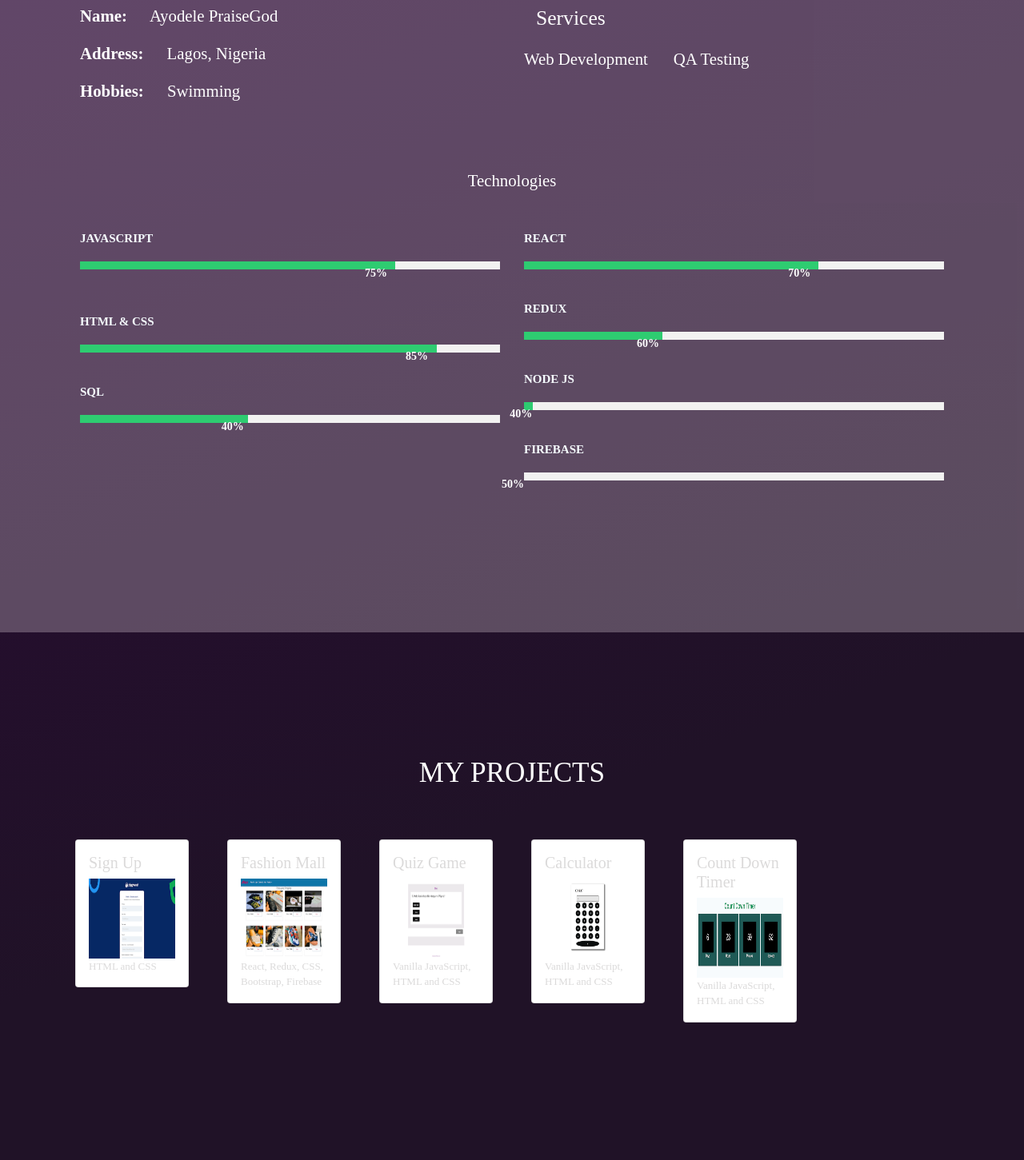
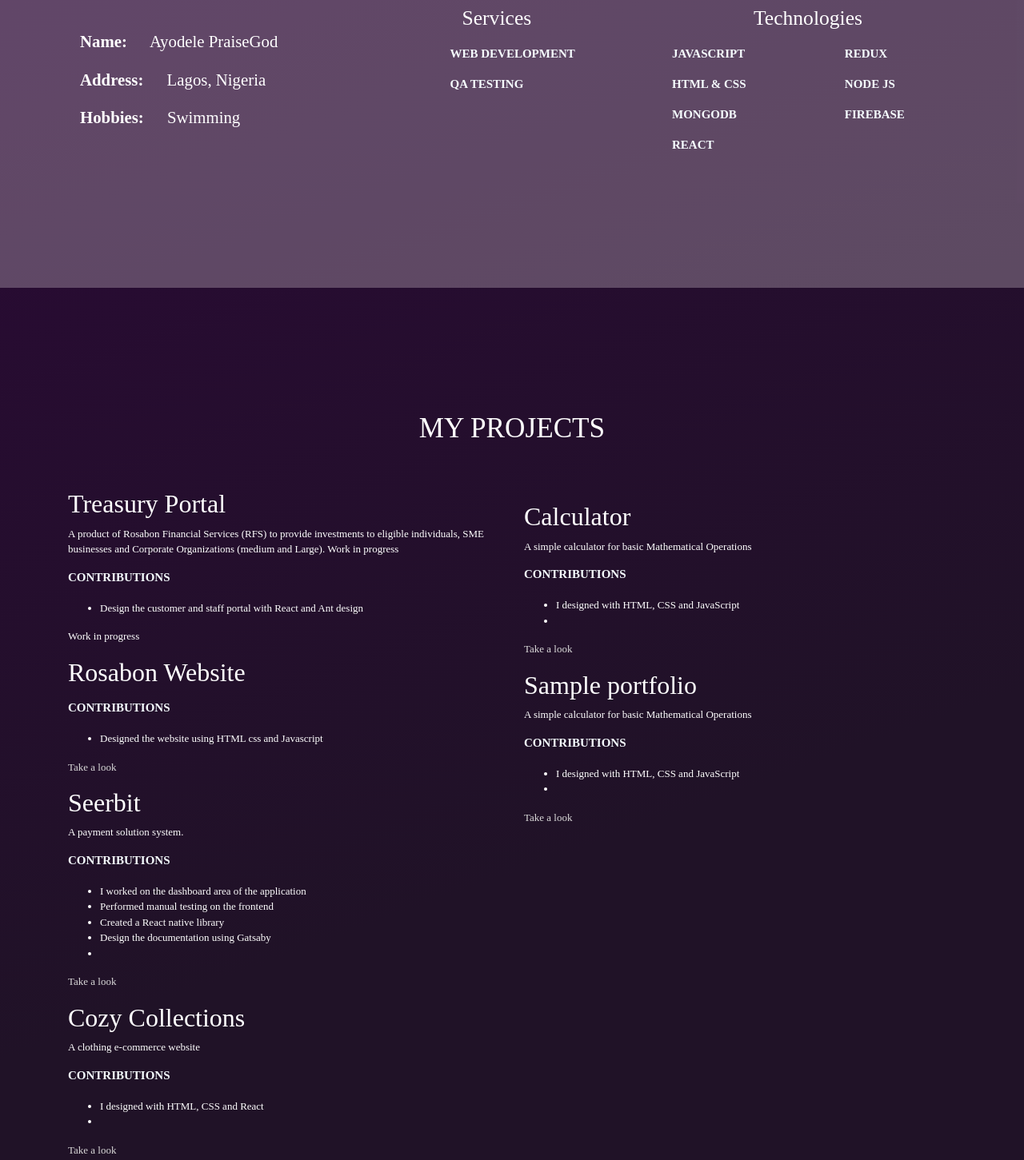
Before and after one commit to praizerema/praizerema.aboutme.github.io, a plain HTML site: page index.html in a window 1280 px wide. Shown: the part 1017-2468 px from the top of the page at 80% size. Drawn offline with nearby package versions, Linux system fonts and the light colour scheme; animation ran at ten frames a second; a web font is replaced by a local one.

Commit message:
revamping

```diff
--- a/index.html
+++ b/index.html
@@ -247,7 +247,7 @@
                 <section name="" id="about">
                     <div class="container"><div class="font-35 text-center mb-5">ABOUT</div>
                 <div class="row mx-0">
-                    <div class="col-lg-6 col-md-6 col-sm-12 font-20 " style="align-self: center;">
+                    <div class="col-lg-5 col-md-6 col-sm-12 font-20 " style="align-self: center;">
                         <div class=" " style="align-self: center; align-items: center; ">
                          <div class="mb-3"><span class="font-weight-bold mr-4">Name:</span> <span>Ayodele PraiseGod</span>  </div>
                         <div class="mb-3"> <span class="font-weight-bold mr-4">Address:</span> <span>Lagos, Nigeria</span> </div>
@@ -255,75 +255,63 @@
                         </div>
 
                     </div>
-                    <div class="col-lg-6 col-md-6 col-sm-12">
-                        <div class="row  font-20 mx-auto  "  style="align-self: center;">
+                    <div class="col-lg-3 col-md-6 col-sm-12">
+                        <!-- <div class="row  font-20 mx-auto  "  style="align-self: center;"> -->
                         <div class="font-25 mb-3 col-12">Services</div>
 
-                            <div> <div class="pr-3">
+                            <div> <div class="">
                                 <div>
                                     <!-- <img src="/img/codeblue.png" alt="" class="" width="100" height="80"> -->
-                                </div><div>Web Development</div> </div>
+                                </div><h3>Web Development</h3> </div>
 
                             </div>
-                            <div> <div class="pl-3">
+                            <div> <div class="">
                                 <div>
                                     <!-- <img src="/img/bugfinder.jpeg" alt="" width="100" height="80"> -->
-                                </div><div>QA Testing</div> </div>
+                                </div><h3>QA Testing</h3> </div>
 
                             </div>
-                        </div>
+                        <!-- </div> -->
                     </div>
-                <div class="col-12 font-20 text-center my-5 pt-3">Technologies</div>
-                    <div class="col-lg-6 col-md-6 col-sm-12">
-<div>
+                    <div class="col-lg-4 col-md-6 col-sm-12">
+                <div class="col-12 font-25 text-center mb-3">Technologies</div>
 
-    <div class="pb-3"><h3>JavaScript</h3>
-    <div class="bar">
-      <div class="bar-inner bar-90" data-percent="75%"></div>
-    </div></div>
-    <div><h3>HTML & CSS</h3>
-    <div class="bar">
-      <div class="bar-inner bar-80" data-percent="85%"></div>
-    </div>
-    </div>
-    <div><h3>SQL</h3>
-    <div class="bar">
-      <div class="bar-inner bar-90" data-percent="40%"></div>
-    </div></div>
+                        <div class="row">
+                            <div class="col-5">
+                                <div class=""><h3>JavaScript</h3>
+                                <!-- <div class="bar">
+                                  <div class="bar-inner bar-90" data-percent="75%"></div>
+                                </div> -->
+                            </div>
+                                <div><h3>HTML & CSS</h3>
+                                </div>
+                                <div><h3>MongoDB</h3>
+                            </div>
+                            <div> <h3>React</h3>
+                            </div>
+                            </div>
+                            <div class="col-2"></div>
+                          <div class="col-5 float-right">
+                              <div> <h3>Redux</h3>
+                            </div>
+                            <div> <h3>node Js</h3>
+                            </div>
+                            <div> <h3>Firebase</h3>
+                            </div>
+                          </div>
 
 
-</div>
+
                         </div>
-                        <div class="col-lg-6 col-md-6 col-sm-12">
-<div class="">
+                                                </div>
 
-    <div> <h3>React</h3>
-        <div class="bar">
-          <div class="bar-inner bar-80" data-percent="70%"></div>
-        </div></div>
-    <div> <h3>Redux</h3>
-        <div class="bar">
-          <div class="bar-inner bar-80" data-percent="60%"></div>
-        </div></div>
-    <div> <h3>node Js</h3>
-        <div class="bar">
-          <div class="bar-inner bar-80" data-percent="40%"></div>
-        </div></div>
-    <div> <h3>Firebase</h3>
-        <div class="bar">
-          <div class="bar-inner bar-80" data-percent="50%"></div>
-        </div></div>
-
-
-</div>
-                        </div>
                 </div>
                 </div>
                 </section>
                 <section name="" id="projects">
                     <div class="container">
                     <div class="font-35 text-center mb-5">MY PROJECTS</div>
-            <div class="row">
+            <!-- <div class="row">
             <div class="col-lg-2 col-md-4   p-2 mb-5" ><div class="mx-3 p-3 card">
                 <a href="https://praizerema.github.io/signup.github.io/">
                     <h5>Sign Up</h5>
@@ -366,7 +354,88 @@
                         </a>
                 </div>
             </div>
+        </div> -->
+        <div class="row">
+            <div class="col-md-6 col-sm-12">
+              <div>
+                  <div>
+                      <h2>Treasury Portal</h2>
+                      <p> A product of Rosabon Financial Services (RFS) to provide investments to eligible individuals, SME businesses and Corporate Organizations (medium and Large).
+Work in progress</p>
+<h3>Contributions</h3>
+<ul><li>Design the customer and staff portal with React and Ant design</li></ul>
+<div>Work in progress</div>
+                  </div>
+
+                  <div class="mt-3">
+                    <h2>Rosabon Website</h2>
+                    <p> </p>
+<h3>Contributions</h3>
+<ul><li>Designed the website using HTML css and Javascript</li></ul>
+<div><a href="https://rosabon-finance.com/">Take a look</a></div>
+                </div>
+
+                <div class="mt-3">
+                    <h2>Seerbit</h2>
+                    <p> A payment solution system. </p>
+<h3>Contributions</h3>
+<ul><li>I worked on the dashboard area of the application</li>
+    <li>Performed manual testing on the frontend</li>
+    <li>Created a React native library</li>
+    <li>Design the documentation using Gatsaby</li>
+<li></li>
+</ul>
+<div><a href="https://seerbit.com">Take a look</a></div>
+                </div>
+
+                <div class="mt-3">
+                    <h2>Cozy Collections</h2>
+                    <p> A clothing e-commerce website</p>
+<h3>Contributions</h3>
+<ul><li>I designed with HTML, CSS and React</li>
+<li></li>
+</ul>
+<div><a href="https://cozycollections.netlify.app/">Take a look</a></div>
+                </div>
+              </div>
+            </div>
+            <div class="col-md-6 col-sm-12">
+                <div>
+                    <div class="mt-3">
+                        <h2>Calculator</h2>
+                        <p>  A simple calculator for basic Mathematical Operations</p>
+    <h3>Contributions</h3>
+    <ul><li>I designed with HTML, CSS and JavaScript</li>
+    <li></li>
+    </ul>
+    <div><a href="https://praizerema.github.io/praizerema.calculator.github.io/">Take a look</a></div>
+                    </div>
+                    <div class="mt-3">
+                        <h2>Sample portfolio </h2>
+                        <p>  A simple calculator for basic Mathematical Operations</p>
+    <h3>Contributions</h3>
+    <ul><li>I designed with HTML, CSS and JavaScript</li>
+    <li></li>
+    </ul>
+    <div><a href="https://cozycollections.netlify.app/">Take a look</a></div>
+                    </div>
+                </div>
+            </div>
         </div>
+
+
+
+<!-- Portfolio website —
+https://praizerema.github.io/portfolio/
+
+
+
+Cozy Collections — A clothing e-commerce website
+
+https://cozycollections.netlify.app/
+Calculator —  A simple calculator for basic Mathematical Operations -->
+
+
                 </section>
                 <section name="" id="contact">
                     <div class="container">
```
